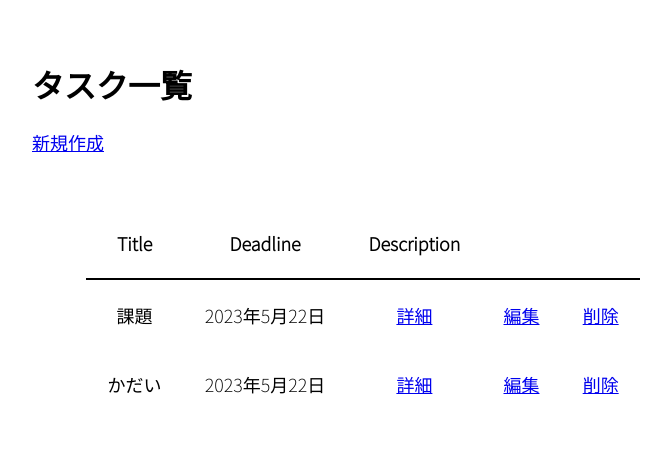
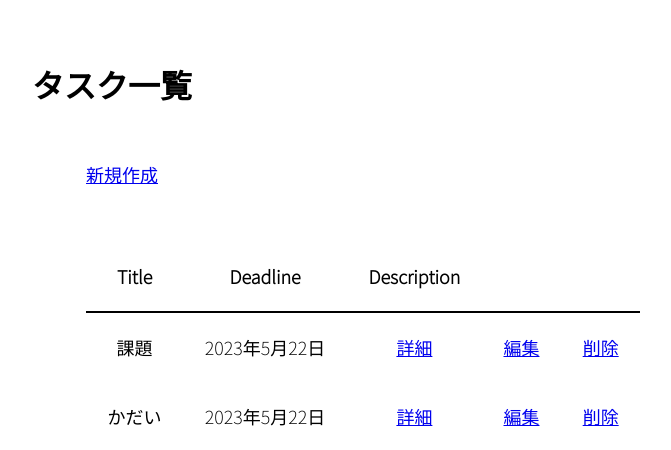
Before and after one commit to mentaco/Django_todo, a Django app: page / in a window 1280 px wide. Shown: the top 450 px of the page, without its empty margins (8-679 px from the left). Run offline with Django 4.2, Linux system fonts and the light colour scheme; data comes from the database, SQL or seed files in the repository.

Commit message:
todo_list.cssの修正

```diff
--- a/static/todo/todo_list.css
+++ b/static/todo/todo_list.css
@@ -1,5 +1,7 @@
-p{
+.create{
     font-size: large;
+    margin-top: 3em;
+    margin-left: 3em;
 }
 
 table{
--- a/todo/templates/todo/todo_list.html
+++ b/todo/templates/todo/todo_list.html
@@ -7,7 +7,7 @@
 {% endblock header %}
 
 {% block content %}
-<p><a href="{% url 'create' %}">新規作成</a></p>
+<p class="create"><a href="{% url 'create' %}">新規作成</a></p>
 <table>
     <thead>
         <tr>
```
